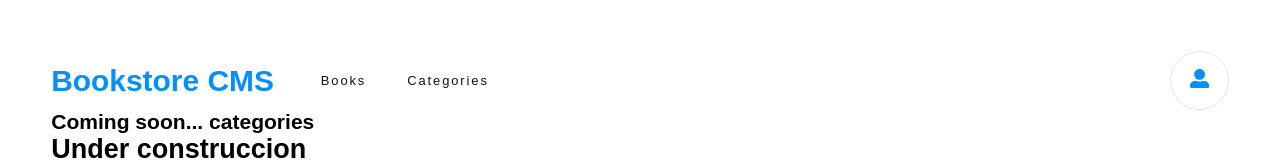
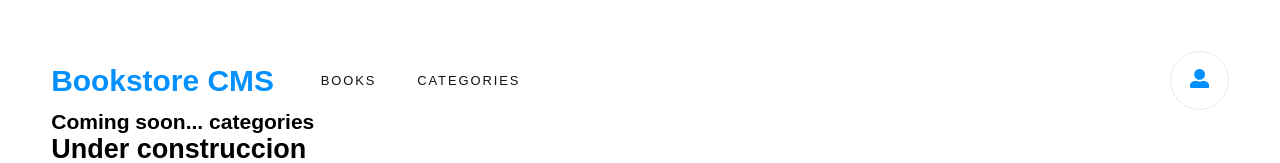
Before and after one commit to LarryIVC/bookstore, a React (Create React App) app: page /categories in a window 1280 px wide. Shown: the top 163 px of the page. Built offline with nearby package versions, Linux system fonts and the light colour scheme.

Commit message:
Update NavBar.js

```diff
--- a/src/components/NavBar.js
+++ b/src/components/NavBar.js
@@ -9,8 +9,8 @@ const NavBar = () => (
       <div className="navigator">
         <h1 className="logo">Bookstore CMS</h1>
         <nav className="menu">
-          <Link className="menuItem" to="/">Books</Link>
-          <Link className="menuItem" to="/categories">Categories</Link>
+          <Link className="menuItem" to="/">BOOKS</Link>
+          <Link className="menuItem" to="/categories">CATEGORIES</Link>
         </nav>
       </div>
       <div className="circle">
```
